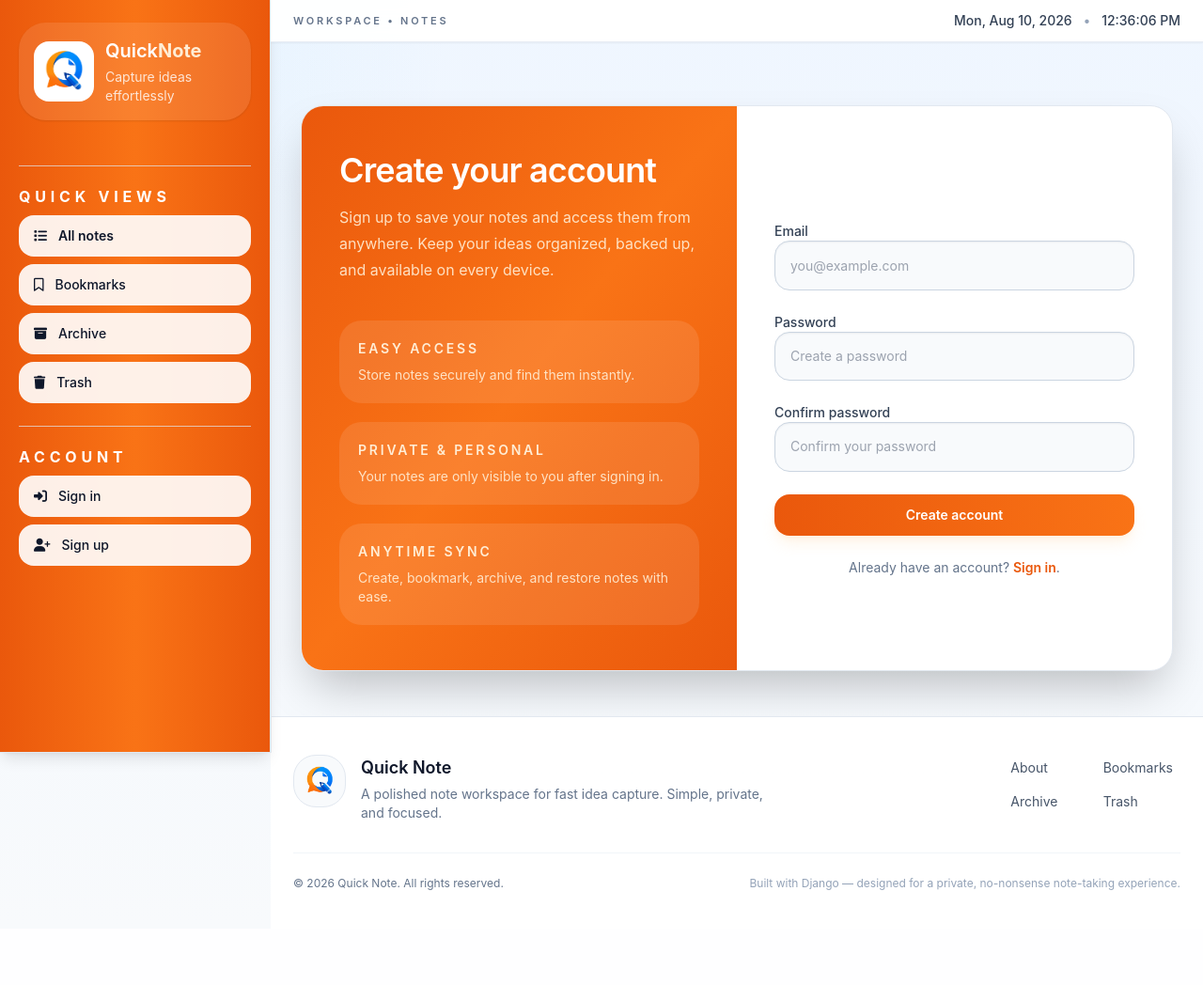
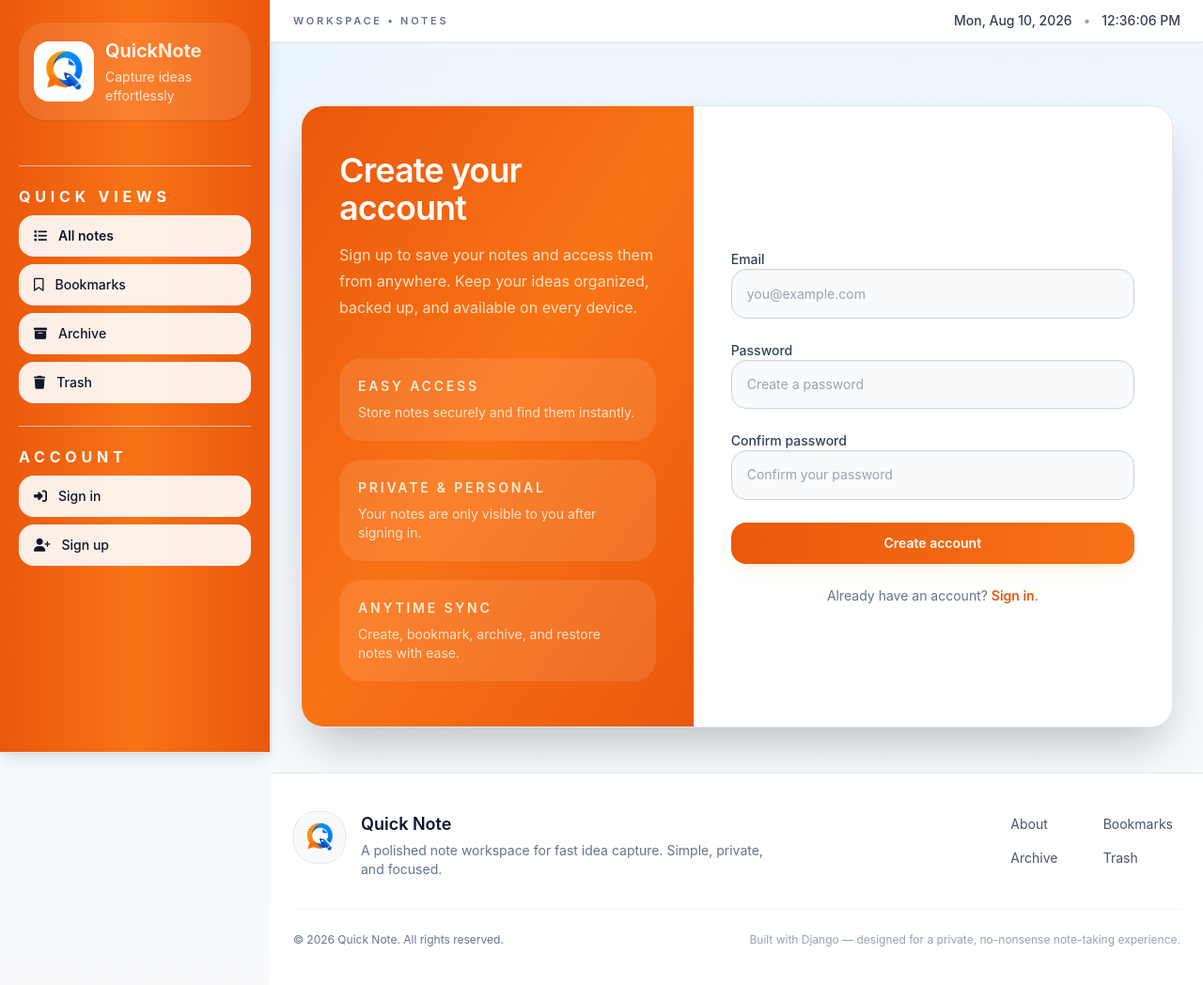
Before and after one commit to Paban-Bhandari/notes_app, a Django app: page /signup/ in a window 1280 px wide. Shown: the whole page at 94% size. Before the commit the page ends 947 px from the top, so only its background shows below. Run offline with Django 5.2, Linux system fonts and the light colour scheme; some libraries are stand-ins or nearby versions.

Commit message:
made changes in the signin signup page

```diff
--- a/note/templates/login.html
+++ b/note/templates/login.html
@@ -6,9 +6,9 @@ Sign in
 
 {% block content %}
 <div class="mx-auto max-w-6xl px-4 py-12 sm:px-6 lg:px-8">
-    <div class="grid overflow-hidden rounded-3xl border border-slate-200 bg-white shadow-2xl lg:grid-cols-2">
+    <div class="grid overflow-hidden rounded-3xl border border-slate-200 bg-white shadow-2xl lg:grid-cols-[0.9fr_1.1fr]">
         <div class="bg-gradient-to-br from-orange-600 via-orange-500 to-orange-600 px-8 py-10 text-white sm:px-10 sm:py-12">
-            <div class="max-w-xl">
+            <div class="max-w-lg">
                 <h1 class="text-4xl font-semibold tracking-tight">Welcome back</h1>
                 <p class="mt-4 text-base leading-7 text-orange-100/90">Sign in to access your notes and keep your ideas private. Your notes stay organized, secure, and easy to retrieve whenever you need them.</p>
                 <div class="mt-10 space-y-5">
--- a/note/templates/signup.html
+++ b/note/templates/signup.html
@@ -6,9 +6,9 @@ Sign up
 
 {% block content %}
 <div class="mx-auto max-w-6xl px-4 py-12 sm:px-6 lg:px-8">
-    <div class="grid overflow-hidden rounded-3xl border border-slate-200 bg-white shadow-2xl lg:grid-cols-2">
+    <div class="grid overflow-hidden rounded-3xl border border-slate-200 bg-white shadow-2xl lg:grid-cols-[0.9fr_1.1fr]">
         <div class="bg-gradient-to-br from-orange-600 via-orange-500 to-orange-600 px-8 py-10 text-white sm:px-10 sm:py-12">
-            <div class="max-w-xl">
+            <div class="max-w-lg">
                 <h1 class="text-4xl font-semibold tracking-tight">Create your account</h1>
                 <p class="mt-4 text-base leading-7 text-orange-100/90">Sign up to save your notes and access them from anywhere. Keep your ideas organized, backed up, and available on every device.</p>
                 <div class="mt-10 space-y-5">
```
